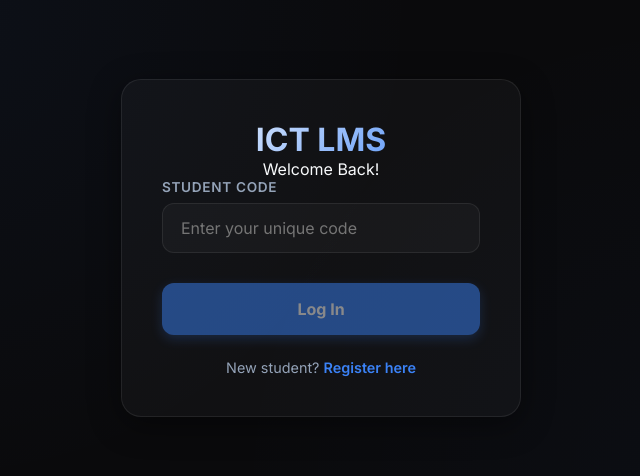
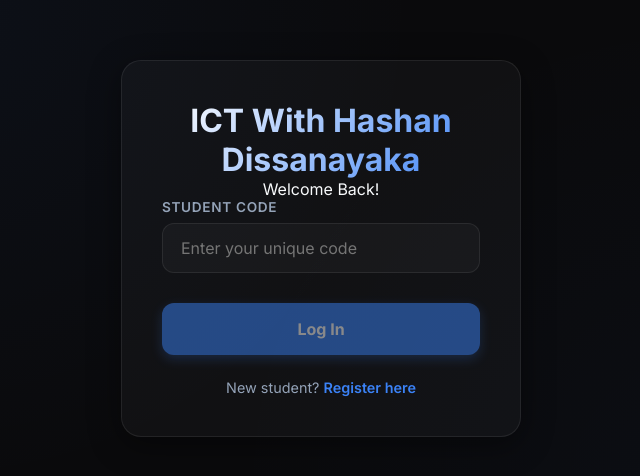
Before and after one commit to HashanDissanayaka/System, a React (Vite) app: page / in a window 1280 px wide. Shown: the part 152-628 px from the top of the page, without its empty margins (319-959 px from the left). Built offline with nearby package versions, Linux system fonts and the light colour scheme.

Commit message:
Rename platform to ICT With Hashan Dissanayaka

```diff
--- a/index.html
+++ b/index.html
@@ -1,16 +1,19 @@
 <!DOCTYPE html>
 <html lang="en">
+
 <head>
   <meta charset="UTF-8" />
   <link rel="icon" type="image/svg+xml" href="/vite.svg" />
   <meta name="viewport" content="width=device-width, initial-scale=1.0" />
-    <title>ICT LMS | Hashan Dissanayaka</title>
+  <title>ICT With Hashan Dissanayaka</title>
   <link rel="preconnect" href="https://fonts.googleapis.com">
   <link rel="preconnect" href="https://fonts.gstatic.com" crossorigin>
   <link href="https://fonts.googleapis.com/css2?family=Inter:wght@300;400;500;600;700&display=swap" rel="stylesheet">
 </head>
+
 <body>
   <div id="root"></div>
   <script type="module" src="/src/main.jsx"></script>
 </body>
+
 </html>
--- a/src/App.jsx
+++ b/src/App.jsx
@@ -448,7 +448,7 @@ function App() {
           .pill-value { font-size: 1.1rem; font-weight: 600; color: #fff; }
         `}</style>
                 <div className="auth-card glass-card">
-                    <h1 className="gradient-text">ICT LMS</h1>
+                    <h1 className="gradient-text">ICT With Hashan Dissanayaka</h1>
                     <p>Welcome Back!</p>
                     <form onSubmit={handleLogin}>
                         <div className="input-group">
@@ -1138,7 +1138,7 @@ function App() {
             </section>
 
             <footer style={{ position: 'fixed', bottom: 30, right: 30, fontSize: '0.8rem', color: 'var(--text-muted)' }}>
-                ICT LMS v1.1 | Hashan Dissanayaka
+                ICT With Hashan Dissanayaka v1.1
             </footer>
         </div>
     );
```
Lines whose indentation alone changed are shown as unchanged.
